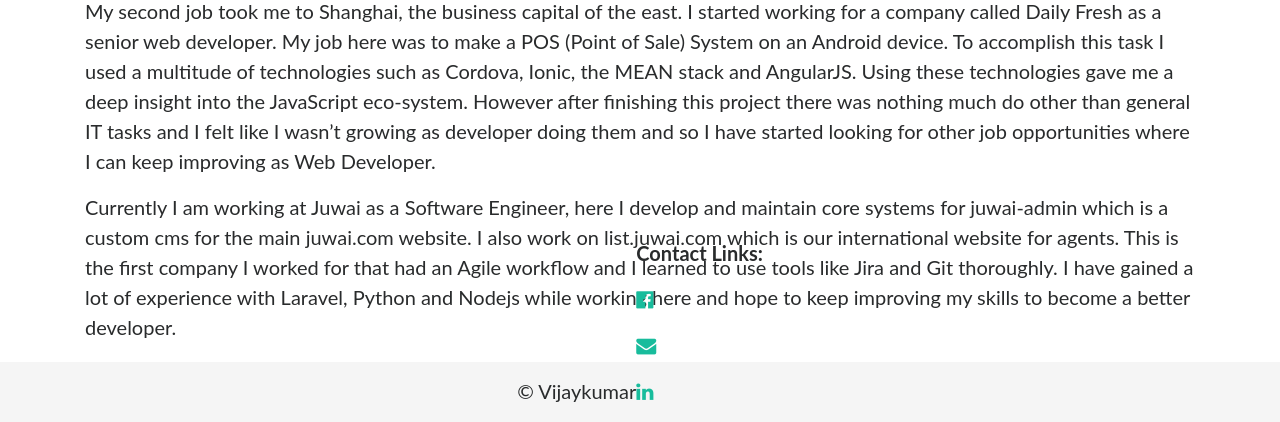
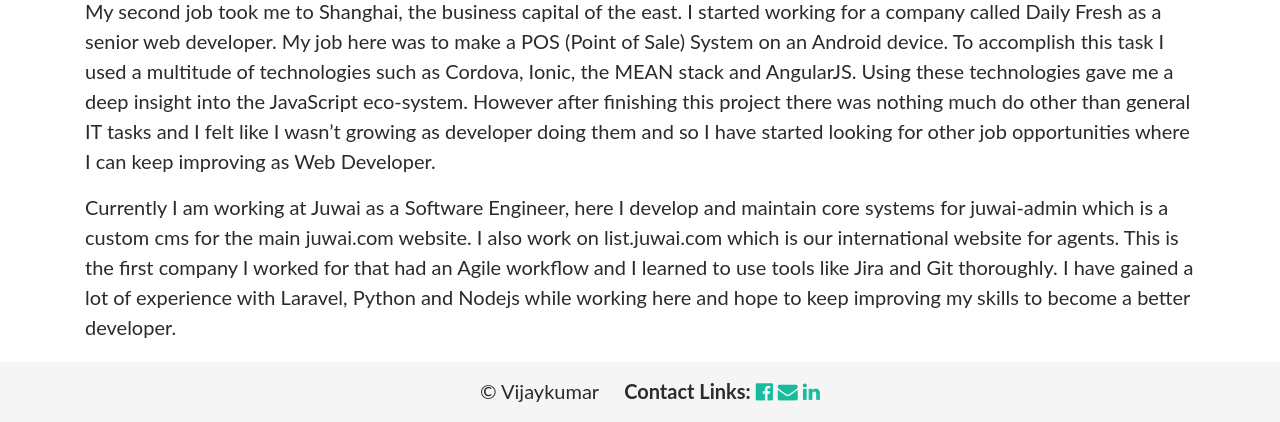
Before and after one commit to vijaykumarjuwai/djangoproject, a Django app: page /resume in a window 1280 px wide. Shown: the part 2036-2458 px from the top of the page. Run offline with Django 3.2, Linux system fonts and the light colour scheme; some libraries are stand-ins or nearby versions.

Commit message:
Fixed footer and pagination css

```diff
--- a/static/website/css/main.css
+++ b/static/website/css/main.css
@@ -84,7 +84,6 @@
     margin-bottom: 2em;
     display: flex;
     flex-direction: column;
-    border-bottom: 2px dashed #333333;
 }
 
 article p {
@@ -101,7 +100,6 @@
 
 .pagination-div {
     text-align: center;
-    width: 500px;
     margin: 30px auto;
     padding: 20px;
 }
@@ -136,9 +134,23 @@
   display: flex;
   justify-content: center;
   align-items: flex-end;
-  align-content: center;
   height: inherit;
 }
+
+@media screen and (min-width: 520px) {
+    .footer-content > div {
+        margin-left: 20px;
+    }
+}
+
+.footer-contacts {
+    display: flex;
+}
+
+.footer-contacts p {
+    margin-left: 5px;
+}
+
 
 .codesnippet pre {
     background: #333333;
```
Also changed, not shown: website/static/website/css/main.css (+4 -3 lines).
